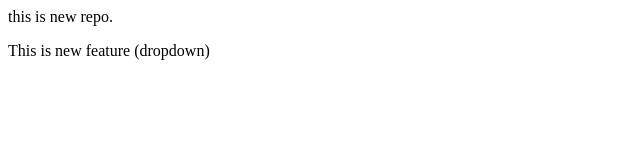
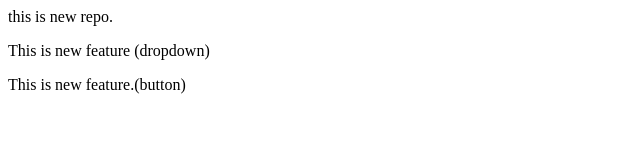
Before and after one commit to mehtadeven/localrepo, a plain HTML site: page index.html in a window 1280 px wide. Shown: the whole page, without its empty margins (0-640 px from the left). Drawn offline with Linux system fonts and the light colour scheme.

Commit message:
add button

```diff
--- a/index.html
+++ b/index.html
@@ -1,2 +1,3 @@
 <p>this is new repo.</p>
 <p> This is new feature (dropdown)</p>
+<p> This is new feature.(button)</p>
```
